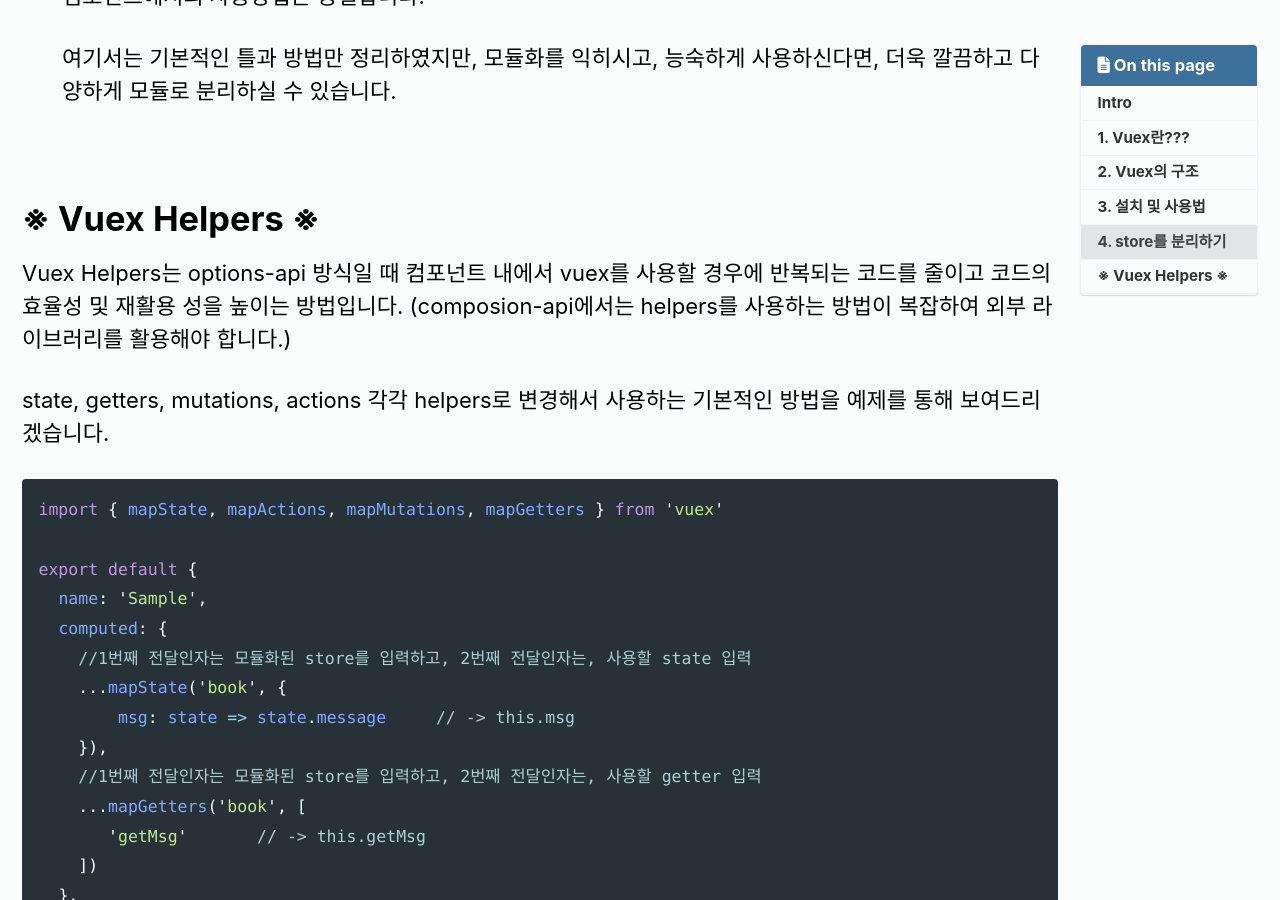
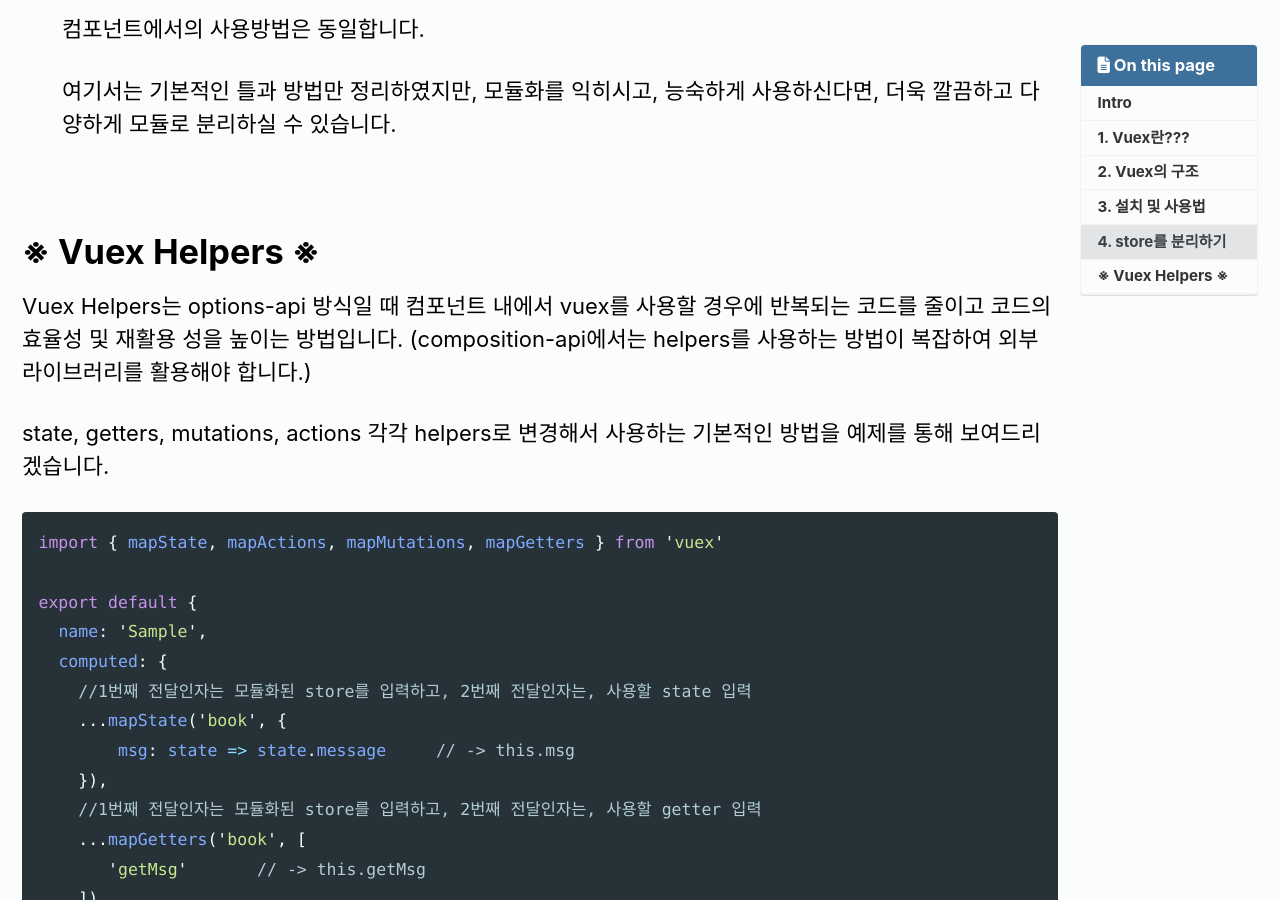
Before and after one commit to openobjectnet/openobjectnet.github.io, a Jekyll site: the page built from _posts/2022-07-11-vuex.md, in a window 1280 px wide and 900 px high, scrolled down 13164 px. Built offline with Jekyll 4.4.1, drawn with Linux system fonts in a browser that asks for light colours; cached includes are drawn as plain includes; nearby versions of some CDN libraries; comment, search, counter and statistics services are not loaded; some of the changed text lies outside the part shown.

Commit message:
오타 수정

```diff
--- a/_posts/2022-07-11-vuex.md
+++ b/_posts/2022-07-11-vuex.md
@@ -418,7 +418,7 @@ Vue의 상태관리 라이브러리인 Vuex의 개념과 구조 및 사용법에
 # ※ Vuex Helpers ※
 
 Vuex Helpers는 options-api 방식일 때 컴포넌트 내에서 vuex를 사용할 경우에 반복되는 코드를 줄이고 코드의 효율성 및 재활용 성을 높이는 방법입니다.
-(composion-api에서는 helpers를 사용하는 방법이 복잡하여 외부 라이브러리를 활용해야 합니다.)
+(composition-api에서는 helpers를 사용하는 방법이 복잡하여 외부 라이브러리를 활용해야 합니다.)
 
 state, getters, mutations, actions 각각 helpers로 변경해서 사용하는 기본적인 방법을 예제를 통해 보여드리겠습니다.
 
```
Also changed, not shown: other parts of _posts/2022-07-11-vuex.md (+1 -1 lines), _posts/2022-07-18-vue3-pinia.md (+1 -1 lines).
